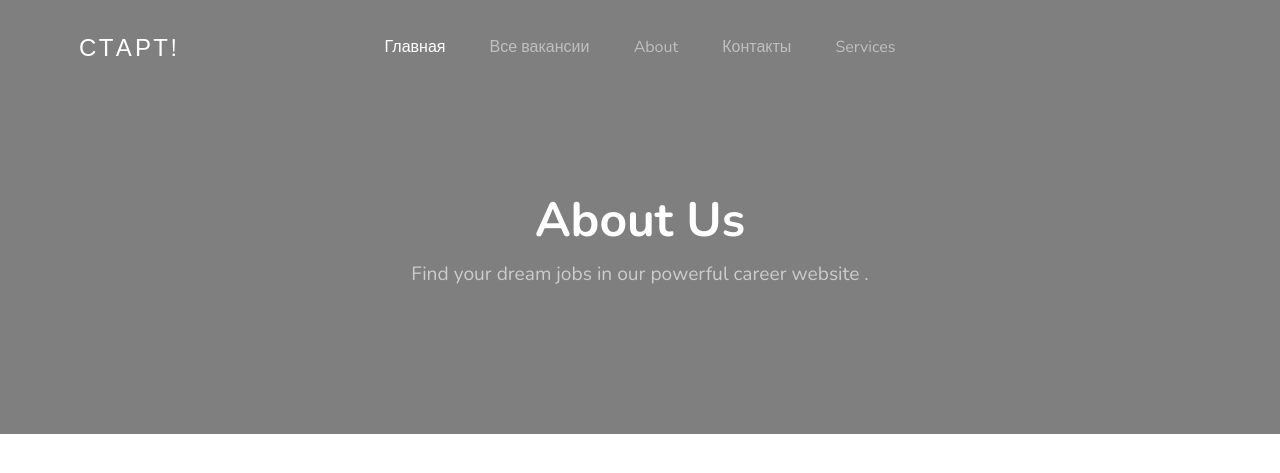
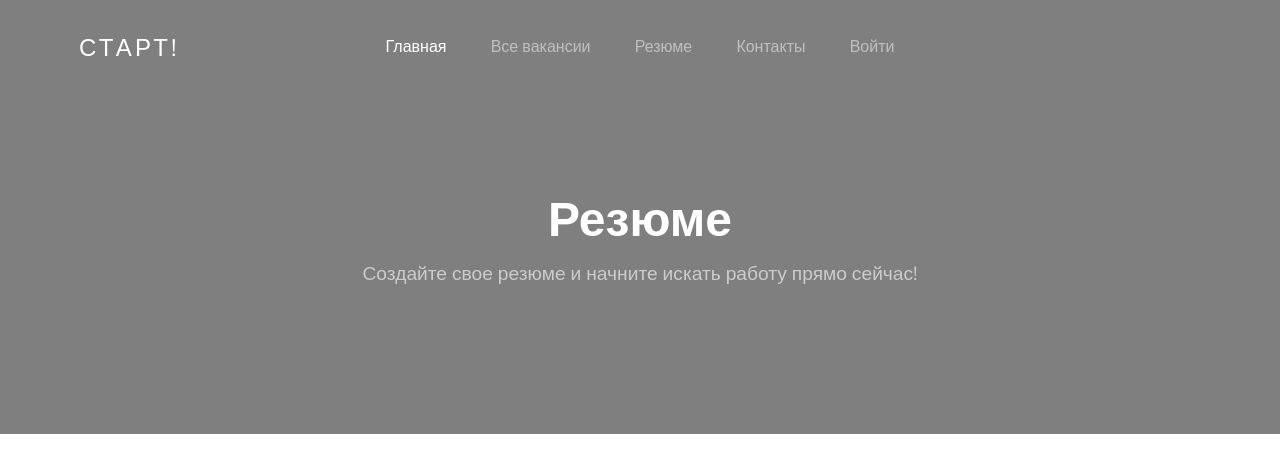
Before and after one commit to letuwwa/job_portal, a Django app: page /jobs/about/ in a window 1280 px wide. Shown: the top 473 px of the page. Run offline with Django 3.2, Linux system fonts and the light colour scheme; some libraries are stand-ins or nearby versions; some web fonts are replaced.

Commit message:
commit #4 refactoring

```diff
--- a/accounts/urls.py
+++ b/accounts/urls.py
@@ -4,10 +4,7 @@ from .views import signup, employee_login, logout_view
 app_name = 'accounts'
 
 urlpatterns = [
-
     path('signup/', signup, name='signup'),
     path('login/', employee_login, name='login'),
     path('logout/', logout_view, name='logout'),
-
-
 ]
--- a/jobs/urls.py
+++ b/jobs/urls.py
@@ -5,16 +5,11 @@ from .views import *
 app_name = 'jobs'
 
 urlpatterns = [
-
     path('contact/', contact, name='contact'),
     path('about/', about_us, name='about'),
-    path('service/', service, name='service'),
     path('job-post/', job_post, name='job-post'),
     path('job-listing/', job_listing, name='job-listing'),
     path('job-single/<int:id>/', job_single, name='job-single'),
     path('search/', SearchView.as_view(), name='search'),
     path('apply/', apply_job, name='apply'),
-
-
-
 ]
--- a/jobs/views.py
+++ b/jobs/views.py
@@ -32,10 +32,6 @@ def home(request):
 
 def about_us(request):
     return render(request, "jobs/about_us.html", {})
-
-
-def service(request):
-    return render(request, "jobs/services.html", {})
 
 
 def contact(request):
--- a/templates/base.html
+++ b/templates/base.html
@@ -39,7 +39,6 @@
 </div>
 
 
-<!-- SCRIPTS -->
 <script src="{% static 'js/jquery.min.js' %}"></script>
 <script src="{% static 'js/bootstrap.bundle.min.js' %}"></script>
 <script src="{% static 'js/isotope.pkgd.min.js' %}"></script>
--- a/templates/home.html
+++ b/templates/home.html
@@ -3,9 +3,7 @@
 
 
 {% block content %}
-  <!-- HOME -->
     <section class="home-section section-hero overlay bg-image" id="home-section">
-
       <div class="container">
         <div class="row align-items-center justify-content-center">
           <div class="col-md-12">
--- a/templates/jobs/about_us.html
+++ b/templates/jobs/about_us.html
@@ -8,8 +8,8 @@
         <div class="row align-items-center justify-content-center">
           <div class="col-md-12">
             <div class="mb-5 text-center">
-              <h1 class="text-white font-weight-bold">About Us</h1>
-              <p>Find your dream jobs in our powerful career website .</p>
+              <h1 class="text-white font-weight-bold">Резюме</h1>
+              <p>Создайте свое резюме и начните искать работу прямо сейчас!</p>
             </div>
           </div>
         </div>
--- a/templates/navbar.html
+++ b/templates/navbar.html
@@ -1,7 +1,4 @@
 {% load static %}
-
-
-
 <header class="site-navbar mt-3">
   <div class="container-fluid">
     <div class="row align-items-center">
@@ -10,10 +7,13 @@
         <ul class="site-menu js-clone-nav d-none d-xl-block ml-0 pl-0">
           <li><a href="{% url 'home' %}" class="nav-link active">Главная</a></li>
           <li><a href="{% url 'jobs:job-listing' %}">Все вакансии</a></li>
-          <li><a href="{% url 'jobs:about' %}">About</a></li>
+          <li><a href="{% url 'jobs:about' %}">Резюме</a></li>
           <li><a href="{% url 'jobs:contact' %}">Контакты</a></li>
-             <li><a href="{% url 'jobs:service' %}">Services</a></li>
-            <li class="d-lg-none"><a href="#">Contact Us</a></li>
+            {% if request.user.is_authenticated %}
+                <li><a href="{% url 'accounts:logout' %}">Выйти</a></li>
+            {% else %}
+                <li><a href="{% url 'accounts:login' %}">Войти</a></li>
+            {% endif %}
         </ul>
       </nav>
     {% if user.is_authenticated %}
```
Also changed, not shown: templates/jobs/contact.html (+0 -7 lines), templates/jobs/job_post.html (+3 -13 lines), db.sqlite3.
